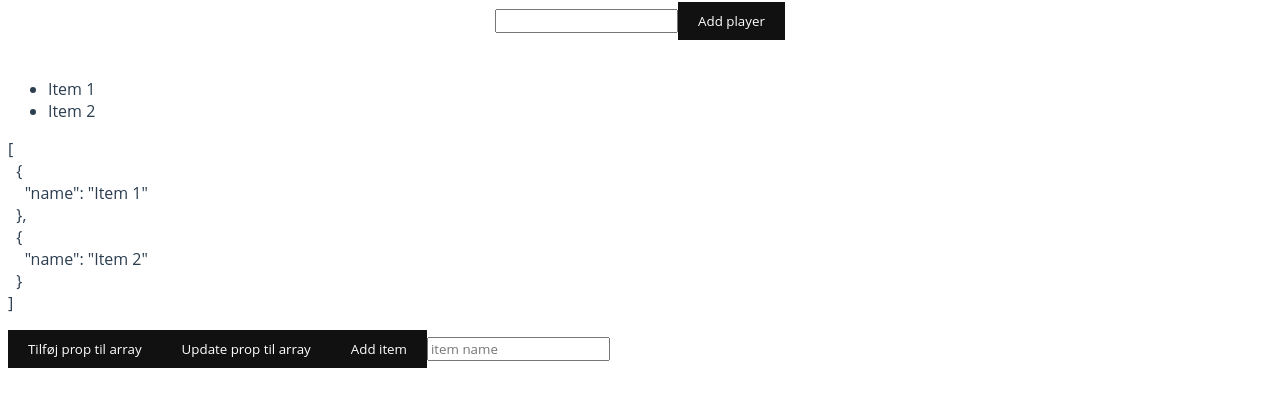
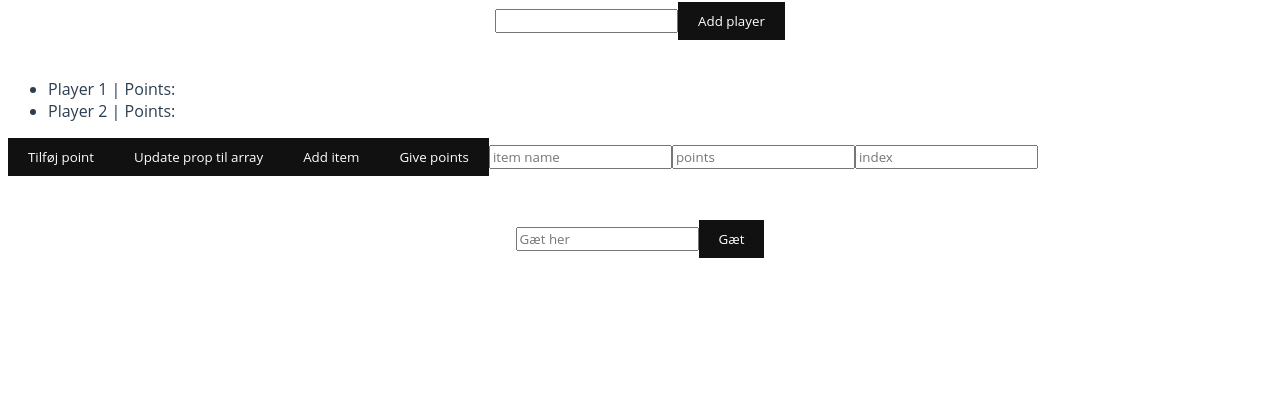
Before and after one commit to marchjorth/IMDB-guessing-game, a Vue app: page / in a window 1280 px wide. Shown: the part 314-724 px from the top of the page. Built offline with nearby package versions, Linux system fonts and the light colour scheme.

Commit message:
New array logic

```diff
--- a/src/components/Movie.vue
+++ b/src/components/Movie.vue
@@ -32,15 +32,20 @@
 
 <div class="test-shit" style="text-align: left;">
     <ul>
-      <li v-for="(item, index) in array" :key="index">{{ item.name }} {{ item.time }}</li>
+      <li v-for="(item, index) in array" :key="index">{{ item.name }} | Points: {{ item.points }}</li>
     </ul>
 
-    <pre>{{ array }}</pre>
+    <!-- <pre>{{ array }}</pre> -->
 
-    <button @click="addTimeProp">Tilføj prop til array</button>
-    <button @click="updateTimeProp">Update prop til array</button>
+    <button @click="addPointsProp">Tilføj point</button>
+    <button @click="updatePointsProp">Update prop til array</button>
     <button @click="addItem">Add item</button>
+    <button @click="givePoints">Give points</button>
     <input placeholder="item name" type="text" id="newItemName" />
+
+
+    <input type="text" id="points" placeholder="points" />
+    <input type="text" id="index" placeholder="index" />
 </div>
 
     <br />
@@ -146,23 +151,36 @@ export default {
     msg: String
   },
   created() {
-    this.array.push({ name: "Item 1" }, { name: "Item 2" });
+    this.array.push({ name: "Player 1" }, { name: "Player 2" })
   },
   methods: {
-    addTimeProp() {
+    addPointsProp() {
       this.array.forEach(item => {
-        this.$set(item, "time", null);
+        this.$set(item, "points", 0);
       });
     },
-    updateTimeProp() {
+    updatePointsProp() {
       this.array.forEach(item => {
-        item.time = new Date().toString();
+        item.points = 0;
       });
     },
     addItem() {
       this.array.push({
-        name: $('#newItemName').val()
+        name: $('#newItemName').val(),
+        points: 0
       })
+    },
+    givePoints() {
+      let x = this.array.length - 1
+      let xName = this.array[x];
+      /* eslint-disable no-console */
+      console.log(x, xName.name)
+
+      let itemPoints = $('#points').val();
+      let itemIndex = $('#index').val();
+
+      this.array[itemIndex].points = itemPoints;
+
     },
     generateMovie() {
       let chooseRandom = Math.floor(Math.random() * this.movieArray.length);
```
